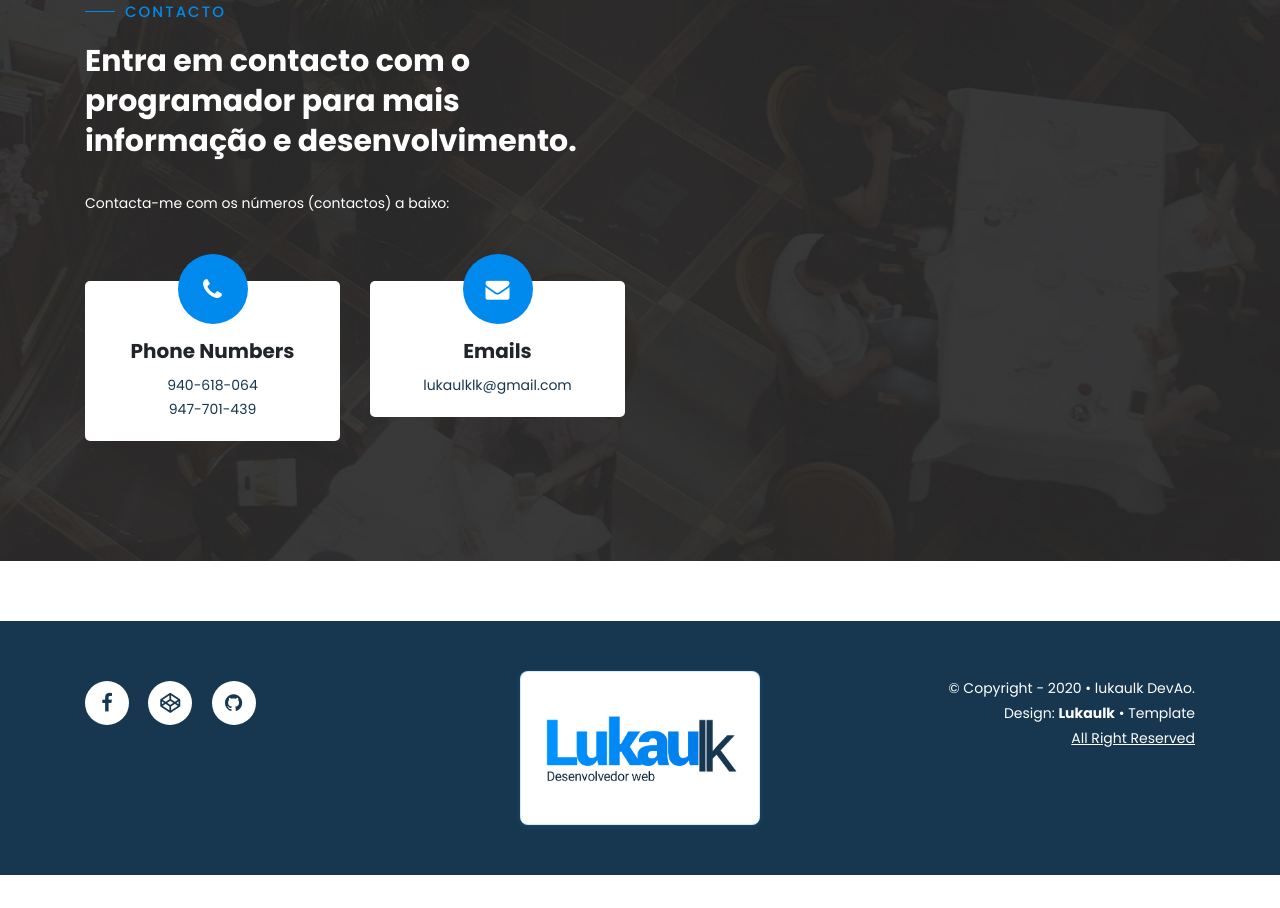
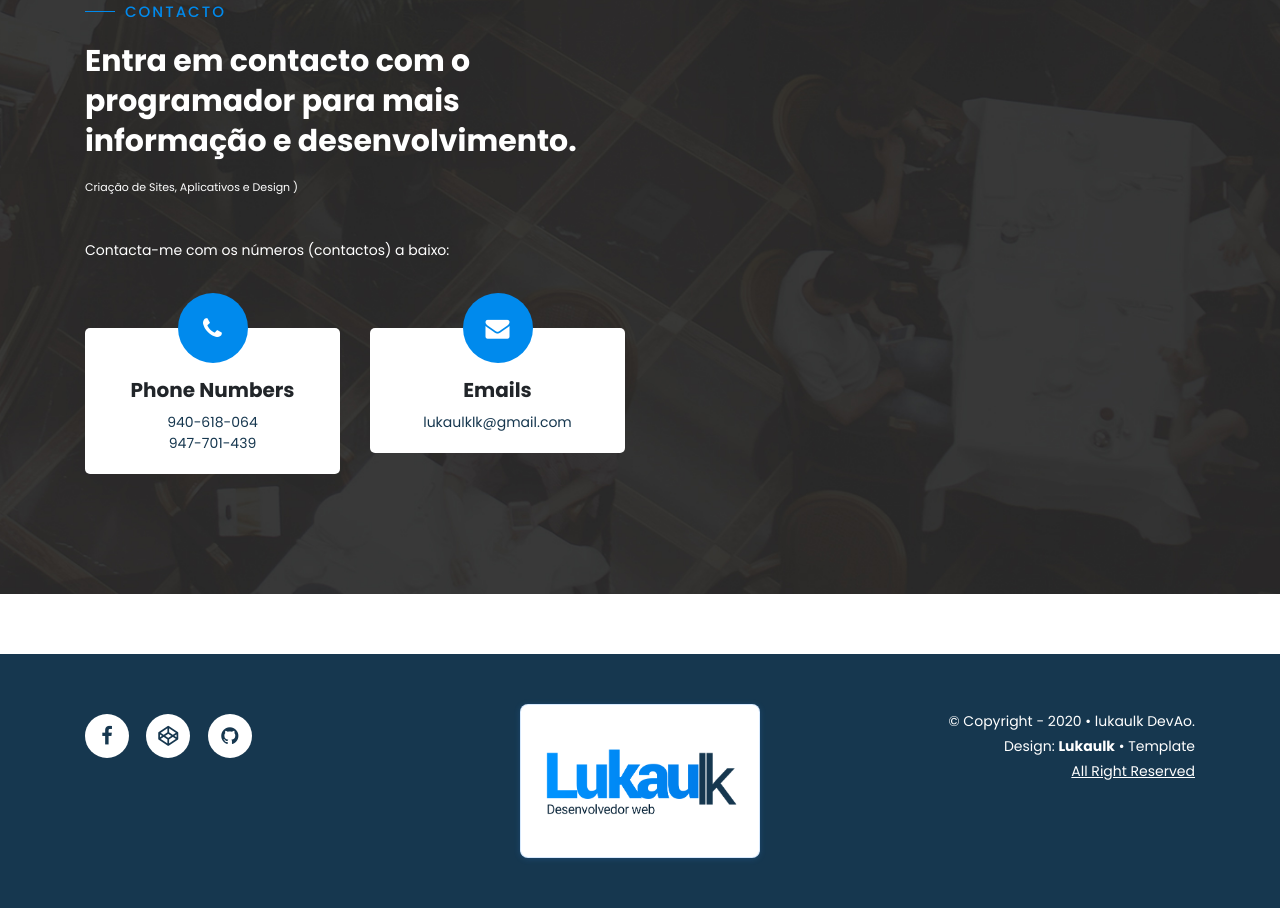
Before and after one commit to lukaulk/lukaulk.github.io, a plain HTML site: page index.html in a window 1280 px wide. Shown: the part 3721-4629 px from the top of the page. Before the commit the page ends 4596 px from the top, so only its background shows below. Drawn offline with Linux system fonts and the light colour scheme.

Commit message:
Update index.html

```diff
--- a/index.html
+++ b/index.html
@@ -568,6 +568,7 @@ background:#008aed !important;
                             <h6>Contacto </h6>
                             <h2>
               Entra em contacto com o programador para mais informação e desenvolvimento.
+<small style="font-size:11px;" > Criação de Sites, Aplicativos e Design ) <small>
                             </h2>
                         </div>
                         <p>
@@ -610,7 +611,7 @@ background:#008aed !important;
                     <div class="right-text-content">
                             <ul class="social-icons">
                                 <li><a href="https://free.facebook.com/minibernadinho.miniloteira?ref_component=mfreebasic_home_header&ref_page=%2Fwap%2Fhome.php&refid=7"><i class="fa fa-facebook"></i></a></li>
-                                 <li><a href="www.codepen.com/lukaulk"><i class="fa fa-codepen"></i></a></li>
+                                 <li><a href="www.codepen.io/lukaulk"><i class="fa fa-codepen"></i></a></li>
                                 <li><a href="www.github.com/lukaulk"><i class="fa fa-github"></i></a></li>
 
                             </ul>
```
